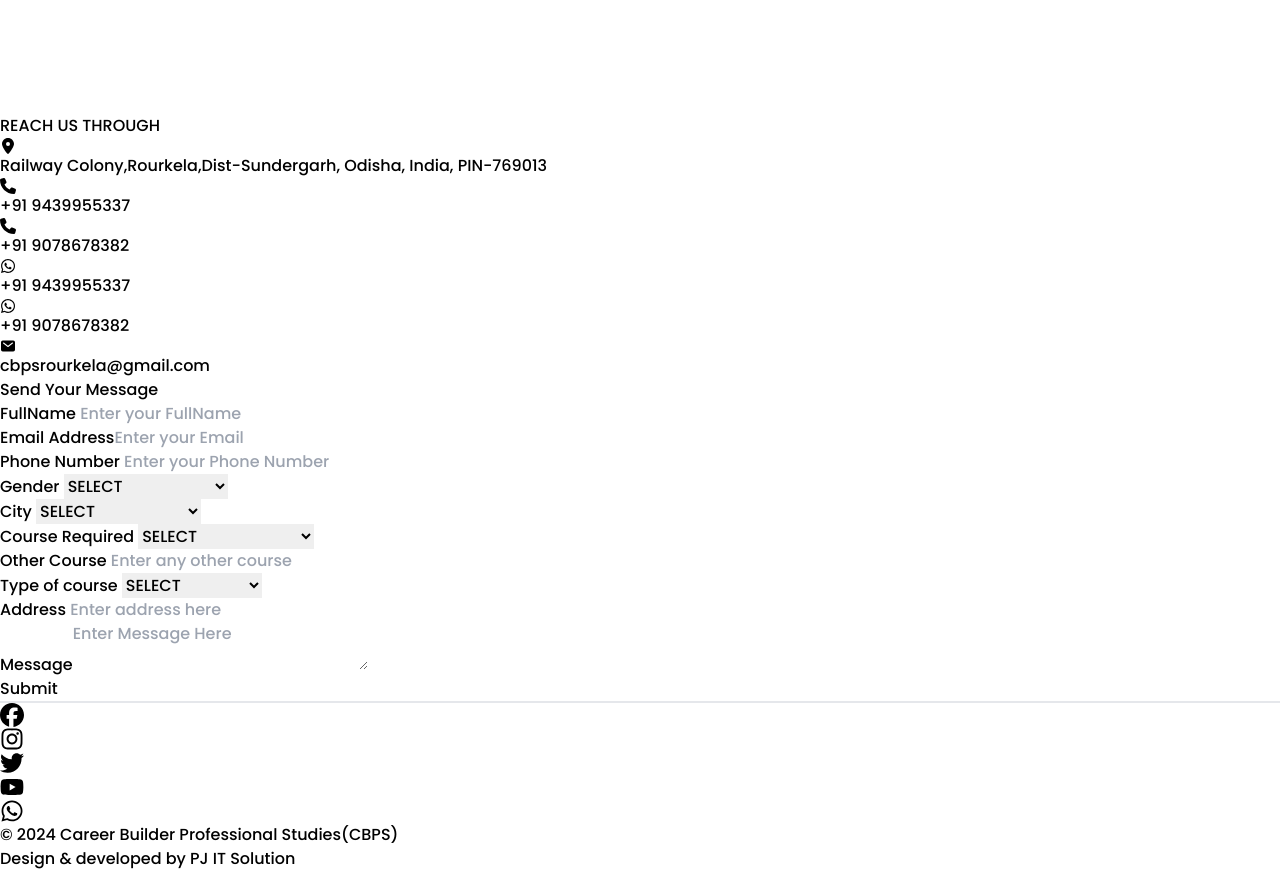
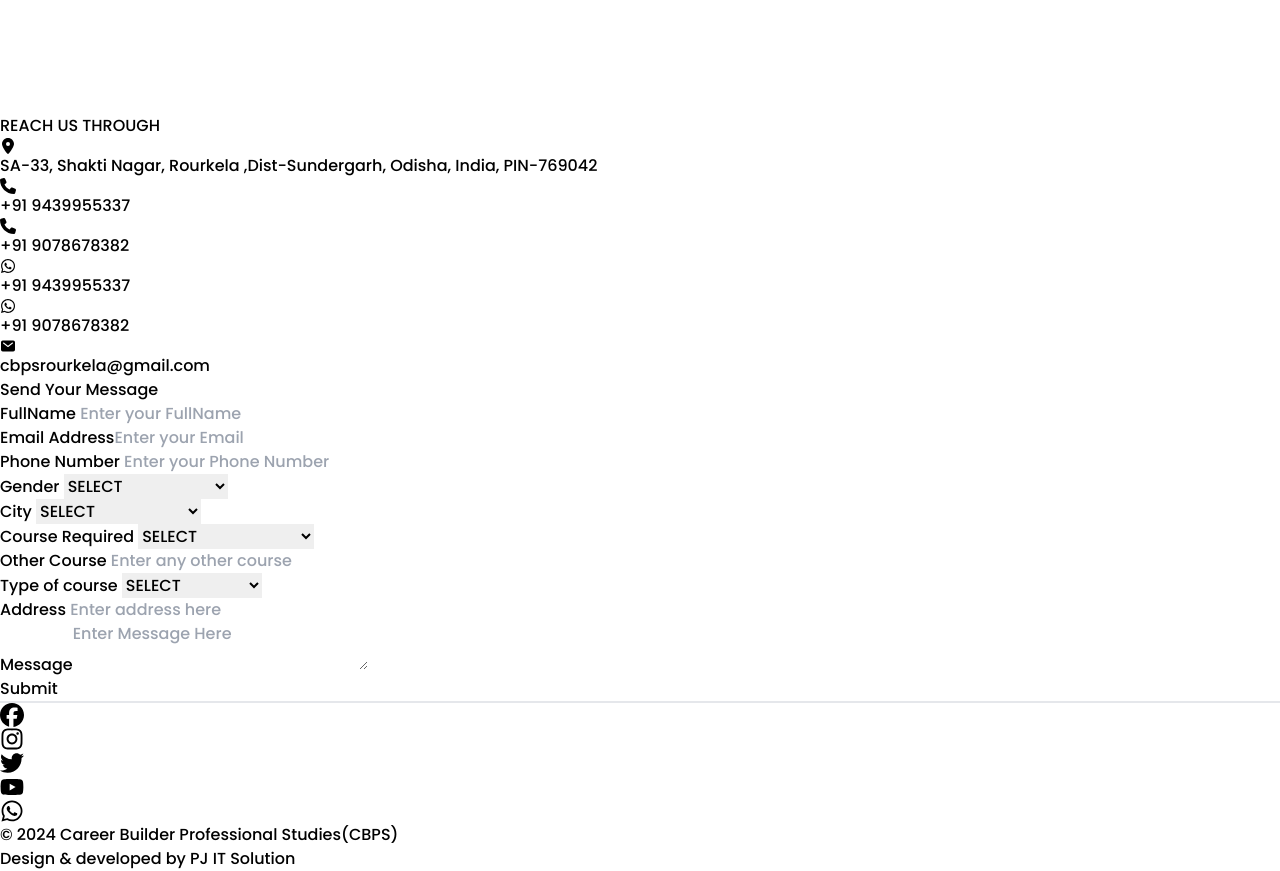
Before and after one commit to Umesh604/cbps-study, a React (Vite) app: page / in a window 1280 px wide. Shown: the part 8560-9431 px from the top of the page. Built offline with nearby package versions, Linux system fonts and the light colour scheme; grey boxes are pictures that could not be loaded.

Commit message:
Update Contact.jsx

```diff
--- a/src/Components/Contact.jsx
+++ b/src/Components/Contact.jsx
@@ -41,7 +41,7 @@ const Contact = () => {
                </div>
                <h1 className='text-xl font-bold mb-5 text-center'>REACH US THROUGH</h1>
           <ul className="space-y-3 mt-10 justify-center items-center">
-            <li className="flex gap-2 items-center"><a href="https://maps.app.goo.gl/S9AYXzo9tYpvMzgz5" target="_blank"><FaLocationDot className="text-blue-500" /></a>Railway Colony,Rourkela,Dist-Sundergarh, Odisha, India, PIN-769013</li>
+            <li className="flex gap-2 items-center"><a href="https://maps.app.goo.gl/SSrRy2ZRLSuW7ATT7" target="_blank"><FaLocationDot className="text-blue-500" /></a>SA-33, Shakti Nagar, Rourkela ,Dist-Sundergarh, Odisha, India, PIN-769042</li>
             <li className="flex gap-2 items-center"><a href="tel:+919439955337"><FaPhone className="text-blue-500" /></a>+91 9439955337</li>
             <li className="flex gap-2 items-center"><a href="tel:+919078678382"><FaPhone className="text-blue-500" /></a>+91 9078678382</li>
             <li className="flex gap-2 items-center"><a href="https://wa.me/9439955337" target="_blank"><FaWhatsapp className="text-green-700" /></a>+91 9439955337</li>
```
